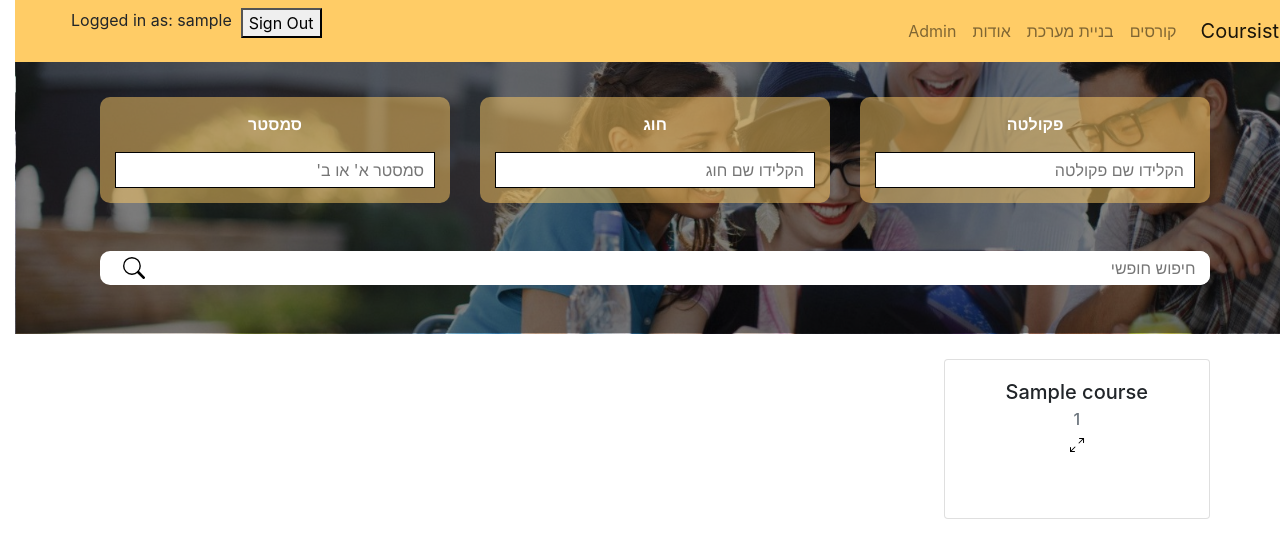
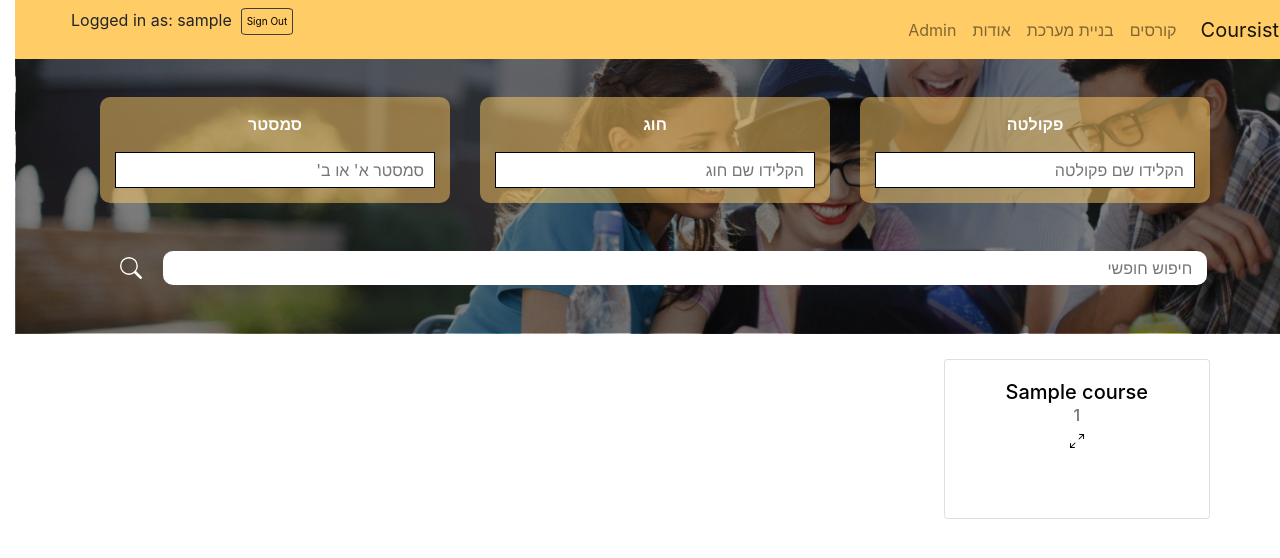
Before and after one commit to asaf-kali/coursist, a Django app: page /courses/ in a window 1280 px wide. Shown: the top 558 px of the page. Run offline with Django 3.2, Linux system fonts and the light colour scheme; a user stored in the database is signed in; tables that the repository leaves empty hold one stand-in row (values such as "Sample post"); parts of the project's set-up code (start-up, migrations or seed data) failed here and were passed over; some libraries are stand-ins or nearby versions.

Commit message:
fixes for the last design touch ups

```diff
--- a/academic_helper/views.py
+++ b/academic_helper/views.py
@@ -61,6 +61,17 @@ class CourseDetailsView(DetailView, ExtendedViewMixin):
     @property
     def title(self) -> str:
         return f"Course {self.object.course_number}"
+
+    def get_context_data(self, **kwargs):
+        context = super().get_context_data(**kwargs)
+        context["semester_rating_description"] = "כמה קשה היה הקורס במהלך הסמסטר? כמה עמוסים היו שיעורי הבית? (1-קשה " \
+                                                 "5-קל)"
+        context["semester_rating_title"] = "קושי במהלך הסמסטר"
+        context["exams_rating_description"] = "כמה קשה היתה הבחינה/פרוייקט גמר? (1-קשה 5-קל)"
+        context["exams_rating_title"] = "בחינות"
+        context["interest_rating_description"] = "כמה מעניין היה הקורס? כמה כיף? (1-לא מעניין 5-מעניין)"
+        context["interest_rating_title"] = "עניין"
+        return context
 
     @property
     def object(self):
--- a/static/styles/master.css
+++ b/static/styles/master.css
@@ -60,7 +60,7 @@
 
 .search-btn {
 	width: 5%;
-	background: #ffffff;
+	background: rgba(0,0,0,0);
 	border: 0;
 	cursor: pointer;
 	font-size: 22px;
@@ -99,3 +99,14 @@
   margin-right: auto;
   margin-left: auto;
 }
+
+.sign-out-btn {
+
+	border-radius: 10%;
+	background: rgba(0,0,0,0);
+	border: 1px solid #3d3d3d;
+	cursor: pointer;
+	padding: 5px;
+	text-align: center;
+	font-size: 10px;
+}
--- a/templates/courses.html
+++ b/templates/courses.html
@@ -80,14 +80,13 @@
             </div>
             <div class="row mt-5">
                 <div class="col-sm-12">
-                    <div class="course-name-wrapper">
                     <input type="text"
                                name="course_name"
                                id="course_id"
                                class="course-name-input"
                                placeholder=" חיפוש חופשי"/>
-                        <button class="search-btn" id="search_btn">
-                            <svg class="bi bi-search" width="1em" height="1em" viewBox="0 0 16 16" fill="currentColor"
+                    <button type="button" class="search-btn" id="search_btn">
+                        <svg class="bi bi-search" width="1em" height="1em" viewBox="0 0 16 16" fill="white"
                              xmlns="http://www.w3.org/2000/svg">
                             <path fill-rule="evenodd"
                                   d="M10.442 10.442a1 1 0 0 1 1.415 0l3.85 3.85a1 1 0 0 1-1.414 1.415l-3.85-3.85a1 1 0 0 1 0-1.415z"/>
@@ -99,16 +98,32 @@
             </div>
         </div>
     </div>
-    </div>
+
+    <script>
+        var input = document.getElementById("course_id");
+
+        // Execute a function when the user releases a key on the keyboard
+        input.addEventListener("keyup", function(event) {
+        // Number 13 is the "Enter" key on the keyboard
+            if (event.keyCode === 13) {
+                // Cancel the default action, if needed
+                event.preventDefault();
+                // Trigger the button element with a click
+                document.getElementById("search_btn").click();
+            }
+        });
+    </script>
+
 {% endblock %}
 
 {% block content_body %}
     <div class="container" id="courses-list">
         {% for course in object_list %}
-            <div class="card float-left" style="width: 24%; height: 10rem; margin-left: 10px">
+            <div class="card float-left" style="width: 24%; height: 10rem; margin-left: 10px; margin-bottom: 10px">
                 <div class="card-body text-center">
-                    <h5 class="card-title">{{ course.name }}</h5>
-                    <h6 class="card-subtitle mb-2 text-muted">{{ course.course_number }}</h6>
+                    <a href="{% url 'course-details' course.course_number %}"><h5 style="color: black">
+                        {{ course.name }}</h5></a>
+                    <h6 class="card-subtitle mb-2 text-muted" >{{ course.course_number }}</h6>
                     <a href="{% url 'course-details' course.course_number %}">
                         <svg class="bi bi-arrows-angle-expand" width="1em" height="1em" viewBox="0 0 16 16"
                              fill="black" xmlns="http://www.w3.org/2000/svg">
--- a/templates/master.html
+++ b/templates/master.html
@@ -62,7 +62,7 @@
                         {% if redirect_field_value %}
                             <input type="hidden" name="{{ redirect_field_name }}" value="{{ redirect_field_value }}"/>
                         {% endif %}
-                        <button type="submit">{% trans 'Sign Out' %}</button>
+                        <button type="submit" class="sign-out-btn">{% trans 'Sign Out' %}</button>
                     </form>
                 </li>
             {% endif %}
```
Also changed, not shown: templates/course-details.html (+4 -57 lines), templates/course-rating.html (added, +24 -0 lines), templates/star_ratings/widget.html (added, +16 -0 lines). Lines whose indentation alone changed are shown as unchanged.
